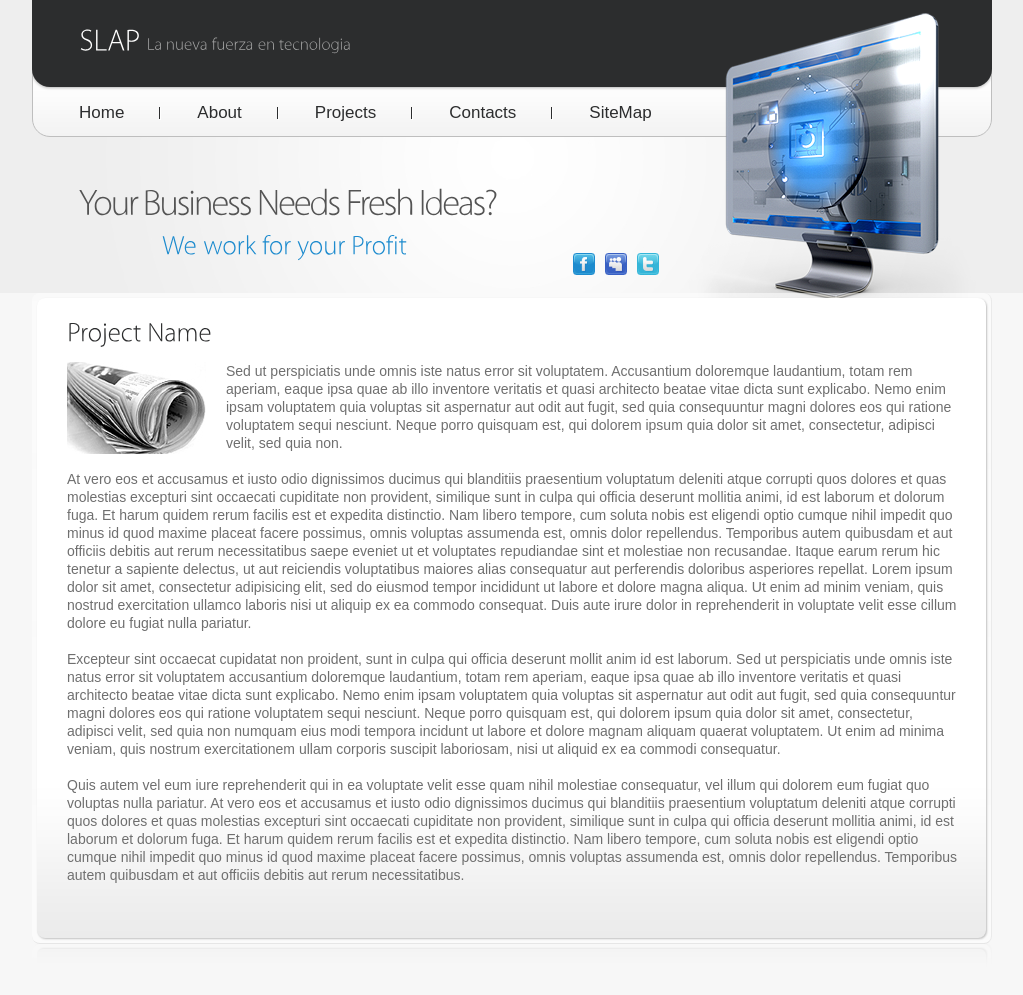
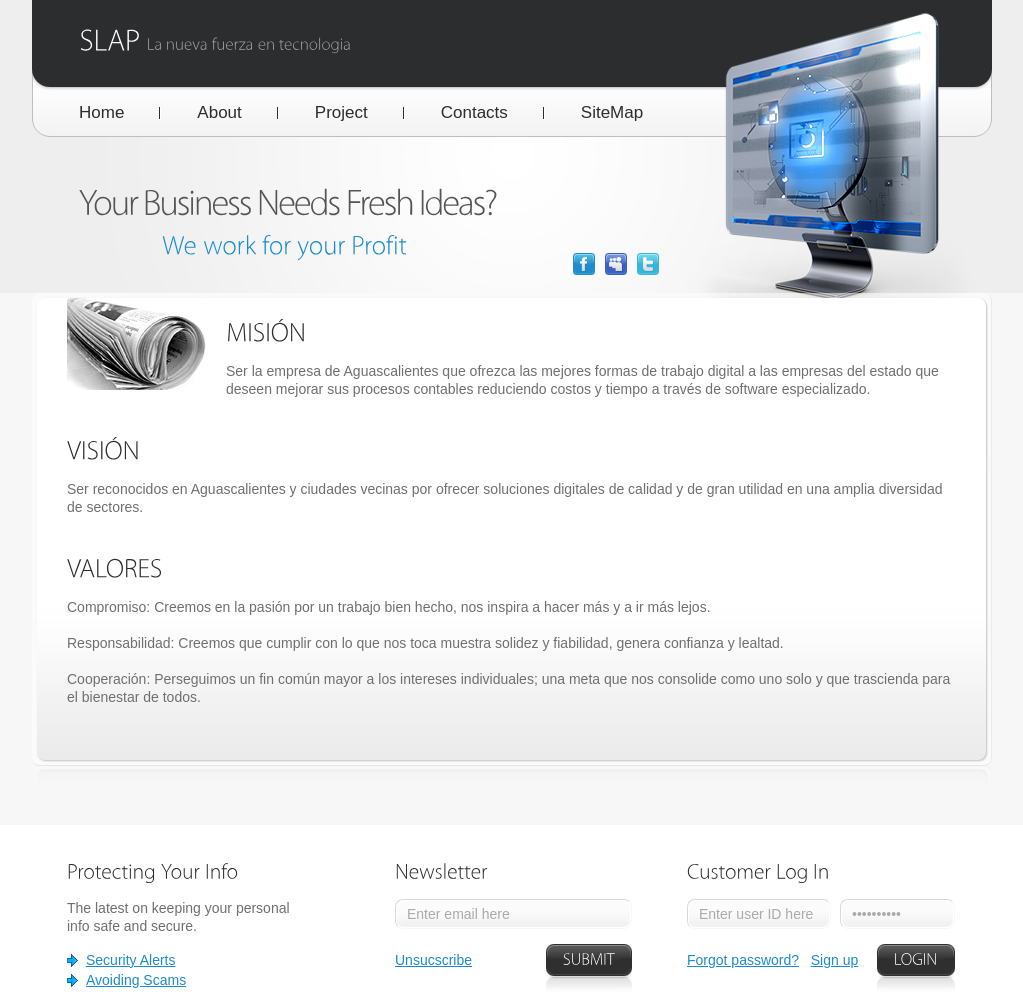
Before and after one commit to Reics/SLAP, a plain HTML site: page Project.html in a window 1280 px wide. Shown: the top 995 px of the page, without its empty margins (128-1151 px from the left). Drawn offline with Linux system fonts and the light colour scheme.

Commit message:
Adicion de mision, vision y valores

```diff
--- a/Project.html
+++ b/Project.html
@@ -28,7 +28,7 @@
 				<ul id="menu">
 					<li><a href="index.html">Home</a></li>
 					<li><a href="About.html">About</a></li>
-					<li><a href="Projects.html">Projects</a></li>
+					<li><a href="Project.html">Project</a></li>
 					<li><a href="Contacts.html">Contacts</a></li>
 					<li class="bg_none"><a href="SiteMap.html">SiteMap</a></li>
 				</ul>
@@ -53,14 +53,17 @@
 			<div class="marg_top wrapper">
 				<div class="box1_out">
 					<div class="box1">
-						<h2>Project Name</h2>
+
 						<div class="wrapper">
-							<figure><img src="images/page4_img1.jpg" alt="" class="left marg_right1"></figure>
-							<p>Sed ut perspiciatis unde omnis iste natus error sit voluptatem. Accusantium doloremque laudantium, totam rem aperiam, eaque ipsa quae ab illo inventore veritatis et quasi architecto beatae vitae dicta sunt explicabo. Nemo enim ipsam voluptatem quia voluptas sit aspernatur aut odit aut fugit, sed quia consequuntur magni dolores eos qui ratione voluptatem sequi nesciunt. Neque porro quisquam est, qui dolorem ipsum quia dolor sit amet, consectetur, adipisci velit, sed quia non.</p>
+							<figure><img src="images/page4_img1.jpg" alt="" class="left marg_right1"></figure> <h2>MISIÓN</h2>
+							<p>Ser la empresa de Aguascalientes que ofrezca las mejores formas de trabajo digital a las empresas del estado que deseen mejorar sus procesos contables reduciendo costos y tiempo a través de software especializado.</p>
 						</div>
-						<p>At vero eos et accusamus et iusto odio dignissimos ducimus qui blanditiis praesentium voluptatum deleniti atque corrupti quos dolores et quas molestias excepturi sint occaecati cupiditate non provident, similique sunt in culpa qui officia deserunt mollitia animi, id est laborum et dolorum fuga. Et harum quidem rerum facilis est et expedita distinctio. Nam libero tempore, cum soluta nobis est eligendi optio cumque nihil impedit quo minus id quod maxime placeat facere possimus, omnis voluptas assumenda est, omnis dolor repellendus. Temporibus autem quibusdam et aut officiis debitis aut rerum necessitatibus saepe eveniet ut et voluptates repudiandae sint et molestiae non recusandae. Itaque earum rerum hic tenetur a sapiente delectus, ut aut reiciendis voluptatibus maiores alias consequatur aut perferendis doloribus asperiores repellat. Lorem ipsum dolor sit amet, consectetur adipisicing elit, sed do eiusmod tempor incididunt ut labore et dolore magna aliqua. Ut enim ad minim veniam, quis nostrud exercitation ullamco laboris nisi ut aliquip ex ea commodo consequat. Duis aute irure dolor in reprehenderit in voluptate velit esse cillum dolore eu fugiat nulla pariatur. </p>
-						<p>Excepteur sint occaecat cupidatat non proident, sunt in culpa qui officia deserunt mollit anim id est laborum. Sed ut perspiciatis unde omnis iste natus error sit voluptatem accusantium doloremque laudantium, totam rem aperiam, eaque ipsa quae ab illo inventore veritatis et quasi architecto beatae vitae dicta sunt explicabo. Nemo enim ipsam voluptatem quia voluptas sit aspernatur aut odit aut fugit, sed quia consequuntur magni dolores eos qui ratione voluptatem sequi nesciunt. Neque porro quisquam est, qui dolorem ipsum quia dolor sit amet, consectetur, adipisci velit, sed quia non numquam eius modi tempora incidunt ut labore et dolore magnam aliquam quaerat voluptatem. Ut enim ad minima veniam, quis nostrum exercitationem ullam corporis suscipit laboriosam, nisi ut aliquid ex ea commodi consequatur. </p>
-						<p>Quis autem vel eum iure reprehenderit qui in ea voluptate velit esse quam nihil molestiae consequatur, vel illum qui dolorem eum fugiat quo voluptas nulla pariatur. At vero eos et accusamus et iusto odio dignissimos ducimus qui blanditiis praesentium voluptatum deleniti atque corrupti quos dolores et quas molestias excepturi sint occaecati cupiditate non provident, similique sunt in culpa qui officia deserunt mollitia animi, id est laborum et dolorum fuga. Et harum quidem rerum facilis est et expedita distinctio. Nam libero tempore, cum soluta nobis est eligendi optio cumque nihil impedit quo minus id quod maxime placeat facere possimus, omnis voluptas assumenda est, omnis dolor repellendus. Temporibus autem quibusdam et aut officiis debitis aut rerum necessitatibus.</p>
+						<h2>VISIÓN</h2>
+						<p>Ser reconocidos en Aguascalientes y ciudades vecinas por ofrecer soluciones digitales de calidad y de gran utilidad en una amplia diversidad de sectores.</p>
+						<h2>VALORES</h2>
+						<p>Compromiso: Creemos en la pasión por un trabajo bien hecho, nos inspira a hacer más y a ir más lejos.</p>
+						<p>Responsabilidad: Creemos que cumplir con lo que nos toca muestra solidez y fiabilidad, genera confianza y lealtad.</p>
+						<p>Cooperación: Perseguimos un fin común mayor a los intereses individuales; una meta que nos consolide como uno solo y que trascienda para el bienestar de todos.</p>
 						<p>&nbsp;</p>
 					</div>
 				</div>
```
